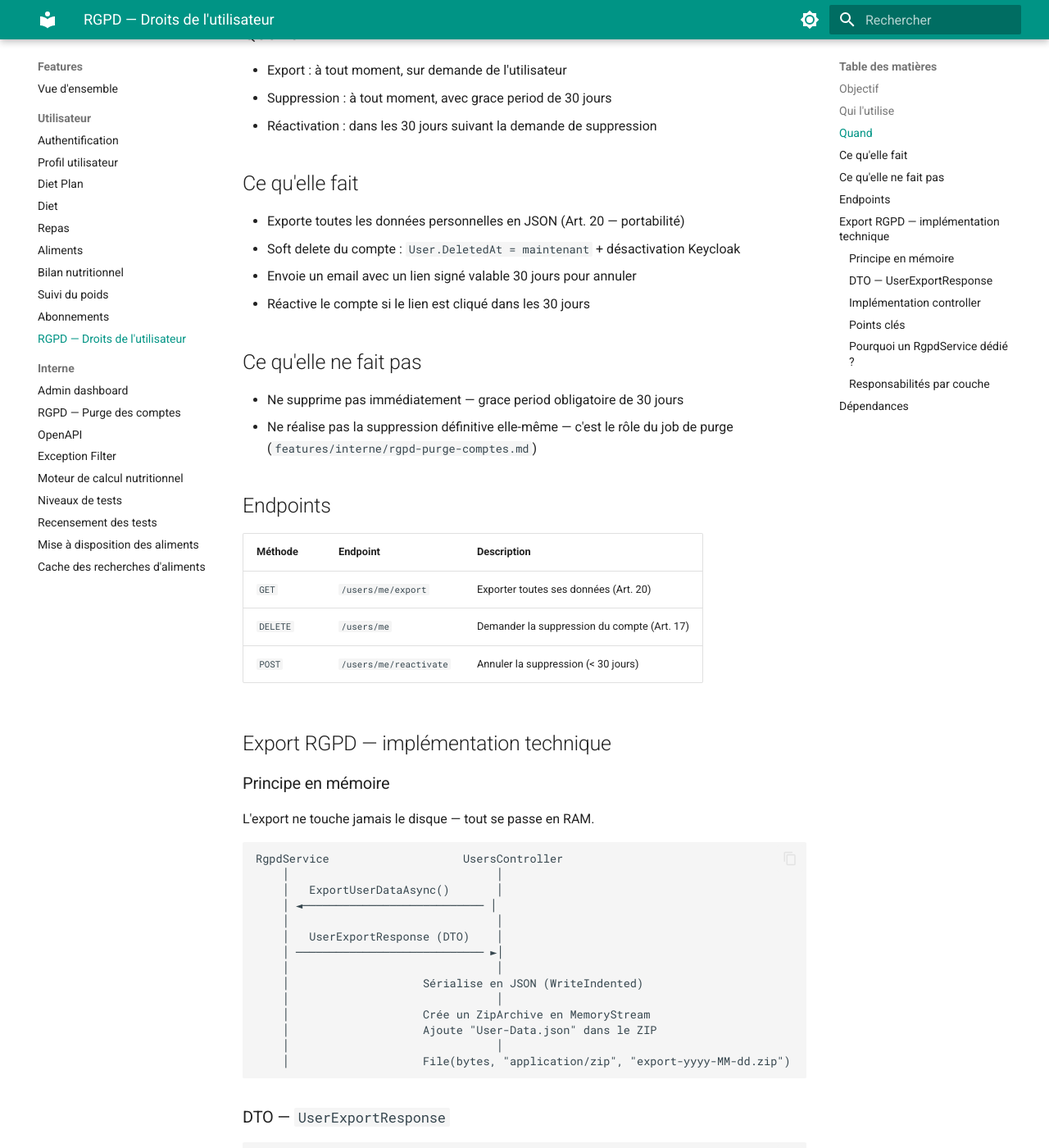
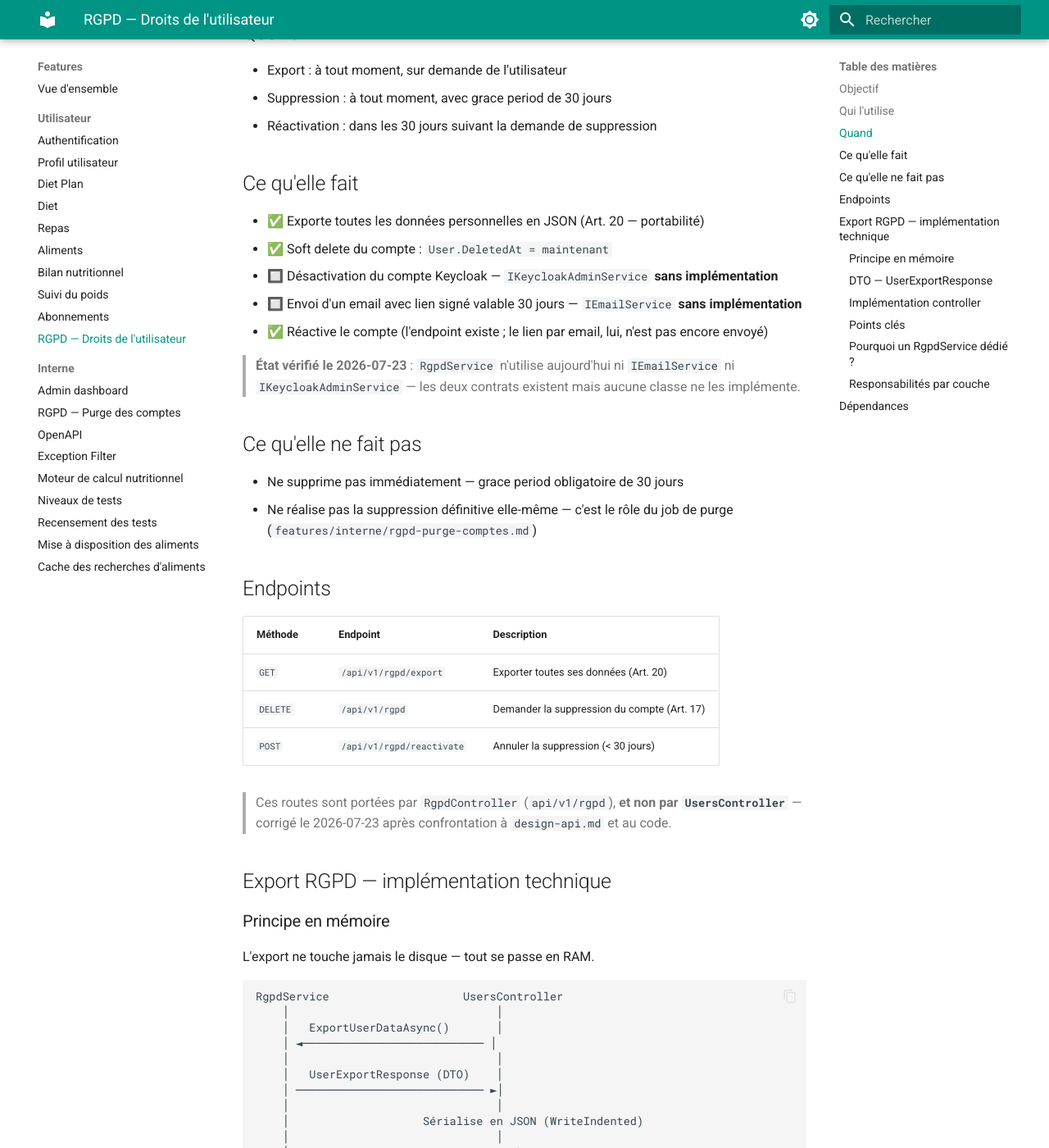
Before and after one commit to MGNetworking/docs-nutrition, an MkDocs documentation site: the page built from pages/backend/features/utilisateur/rgpd-droits-utilisateur.md, in a window 1280 px wide and 1400 px high, scrolled down 674 px. Shown: the whole window at 82% size. Built offline with MkDocs 1.6.1 and Material for MkDocs 9.7.7, drawn with Linux system fonts in a browser that asks for light colours.

Commit message:
docs(api): corriger les routes divergentes du code
Confrontation route par route des 8 controllers à la doc : design-api.md était juste, quatre fiches feature renvoyaient vers des endpoints inexistants. RGPD est porté par RgpdController (/rgpd, /rgpd/export, /rgpd/reactivate) et non par UsersController ; le lancement d'un plan par DietsController (/diets/{id}/launch) ; le bilan par NutritionController (/nutrition/{id}/bilan).

```diff
--- a/pages/backend/features/utilisateur/rgpd-droits-utilisateur.md
+++ b/pages/backend/features/utilisateur/rgpd-droits-utilisateur.md
@@ -24,10 +24,14 @@ Tous les utilisateurs — droits non conditionnés au tier (obligations légales
 
 ## Ce qu'elle fait
 
-- Exporte toutes les données personnelles en JSON (Art. 20 — portabilité)
-- Soft delete du compte : `User.DeletedAt = maintenant` + désactivation Keycloak
-- Envoie un email avec un lien signé valable 30 jours pour annuler
-- Réactive le compte si le lien est cliqué dans les 30 jours
+- ✅ Exporte toutes les données personnelles en JSON (Art. 20 — portabilité)
+- ✅ Soft delete du compte : `User.DeletedAt = maintenant`
+- 🔲 Désactivation du compte Keycloak — `IKeycloakAdminService` **sans implémentation**
+- 🔲 Envoi d'un email avec lien signé valable 30 jours — `IEmailService` **sans implémentation**
+- ✅ Réactive le compte (l'endpoint existe ; le lien par email, lui, n'est pas encore envoyé)
+
+> **État vérifié le 2026-07-23** : `RgpdService` n'utilise aujourd'hui ni `IEmailService` ni
+> `IKeycloakAdminService` — les deux contrats existent mais aucune classe ne les implémente.
 
 ## Ce qu'elle ne fait pas
 
@@ -38,9 +42,12 @@ Tous les utilisateurs — droits non conditionnés au tier (obligations légales
 
 | Méthode | Endpoint | Description |
 |---|---|---|
-| `GET` | `/users/me/export` | Exporter toutes ses données (Art. 20) |
-| `DELETE` | `/users/me` | Demander la suppression du compte (Art. 17) |
-| `POST` | `/users/me/reactivate` | Annuler la suppression (< 30 jours) |
+| `GET` | `/api/v1/rgpd/export` | Exporter toutes ses données (Art. 20) |
+| `DELETE` | `/api/v1/rgpd` | Demander la suppression du compte (Art. 17) |
+| `POST` | `/api/v1/rgpd/reactivate` | Annuler la suppression (< 30 jours) |
+
+> Ces routes sont portées par `RgpdController` (`api/v1/rgpd`), **et non par `UsersController`** —
+> corrigé le 2026-07-23 après confrontation à `design-api.md` et au code.
 
 ## Export RGPD — implémentation technique
 
```
Also changed, not shown: pages/backend/features/utilisateur/bilan-nutritionnel.md (+4 -1 lines), pages/backend/features/utilisateur/diet-plan.md (+1 -1 lines), pages/backend/features/utilisateur/diet.md (+1 -1 lines).
